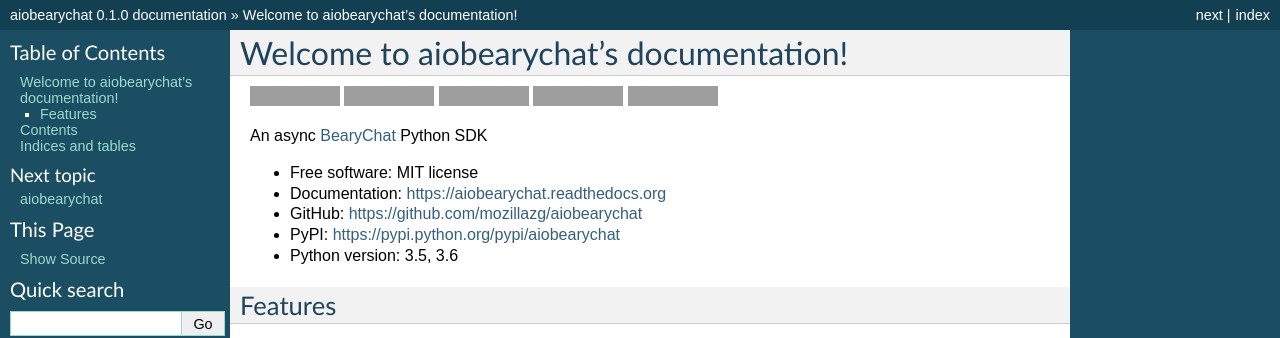
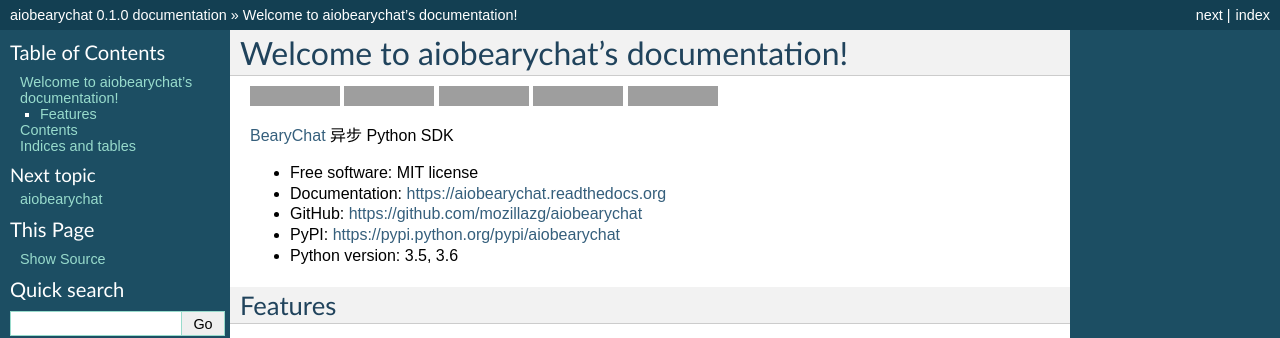
Before and after one commit to mozillazg/aiobearychat, a Sphinx documentation site: the page built from docs/index.rst, in a window 1280 px wide, cut to the strip 0-338 px from the top of the page. Built offline with Sphinx 7.4.7, drawn with Linux system fonts in a browser that asks for light colours; grey boxes are pictures that could not be loaded.

Commit message:
修改描述

```diff
--- a/README.rst
+++ b/README.rst
@@ -21,7 +21,7 @@
 
 
 
-An async `BearyChat <https://bearychat.com/>`_ Python SDK
+`BearyChat <https://bearychat.com/>`_ 异步 Python SDK
 
 * Free software: MIT license
 * Documentation: https://aiobearychat.readthedocs.org
--- a/docs/index.rst
+++ b/docs/index.rst
@@ -25,7 +25,7 @@
 
 
 
-An async `BearyChat <https://bearychat.com/>`_ Python SDK
+`BearyChat <https://bearychat.com/>`_ 异步 Python SDK
 
 * Free software: MIT license
 * Documentation: https://aiobearychat.readthedocs.org
```
